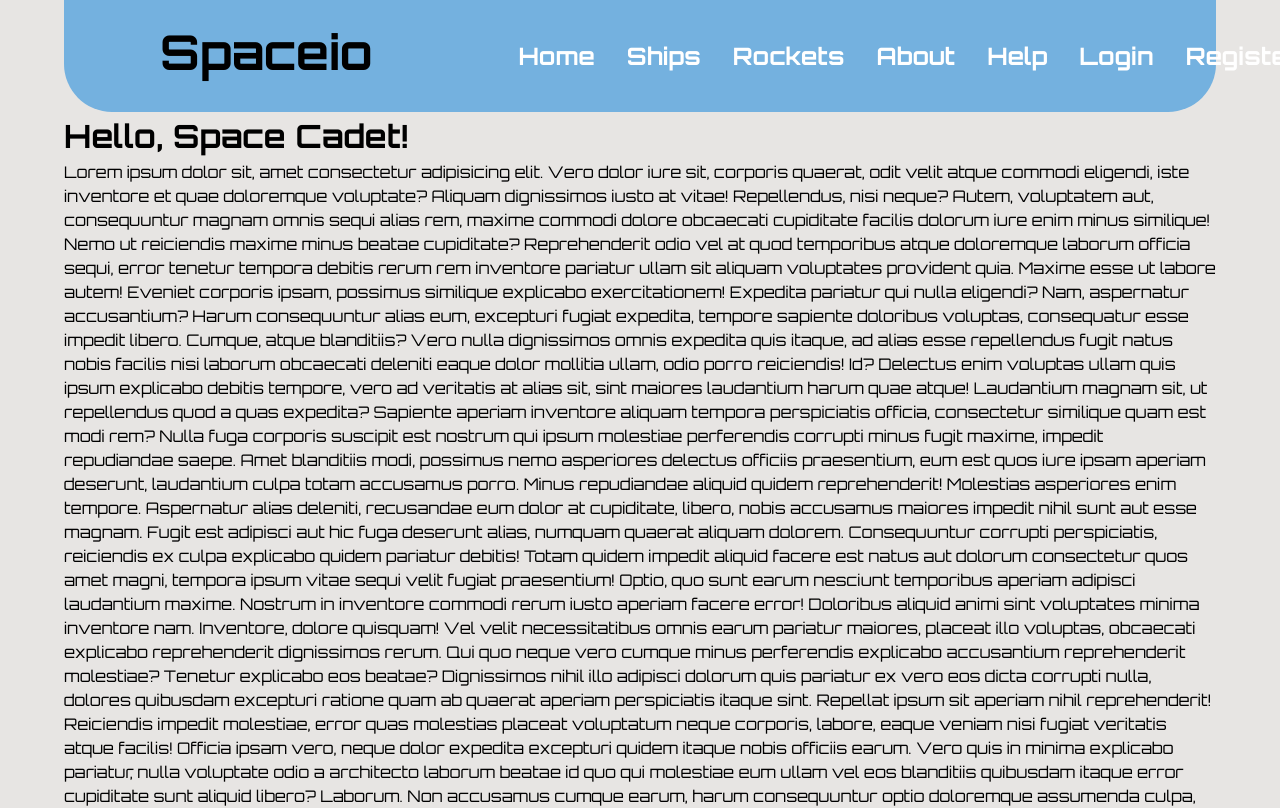
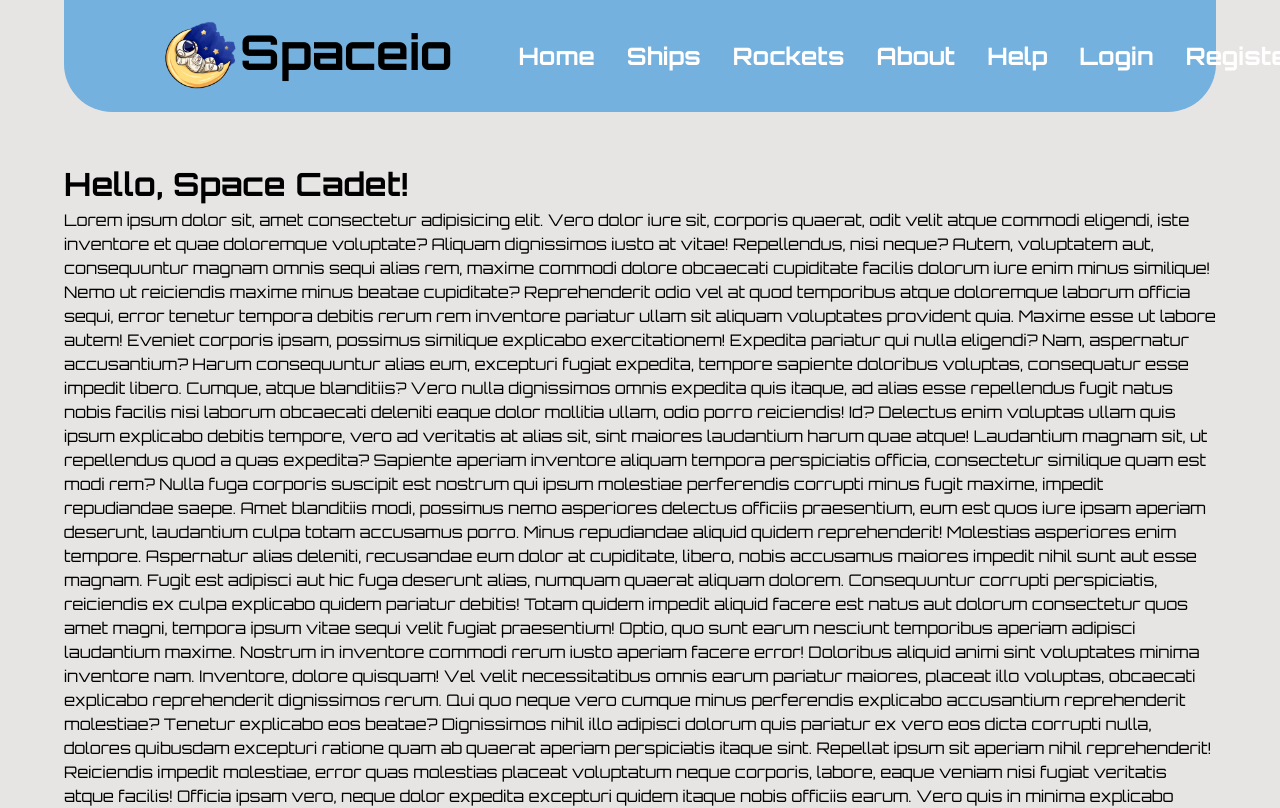
Before and after one commit to MartiHr/Spaceio, a JavaScript app in the folder client/: page / in a window 1280 px wide. Shown: the top 808 px of the page. Built offline with nearby package versions, Linux system fonts and the light colour scheme; the HTML template or start-up script is replaced by a standard one.

Commit message:
Added some basic structure

```diff
--- a/client/public/styles/base.css
+++ b/client/public/styles/base.css
@@ -5,14 +5,16 @@
     --clr-white: #e7e5e3;
 }
 
-body {
+html {
+    overflow-x: hidden;
+    font-family: 'Orbitron', sans-serif;
+}
+
+.app {
+    background-color: var(--clr-white);
+
     padding: 0 4rem;
     width: 100vw;
-
-    overflow-x: hidden;
-
-    font-family: 'Orbitron', sans-serif;
-    background-color: var(--clr-white);
 
     position: relative;
 
@@ -22,60 +24,7 @@ body {
 }
 
 /* Navigation */
-#head {
-    background-color: var(--clr-blue);
-    padding: 1rem 4rem;
 
-    display: flex;
-    justify-content: space-between;
-    align-items: center;
-
-    border-bottom-left-radius: 3rem;
-    border-bottom-right-radius: 3rem;
-
-    font-size: 1.5rem;
-}
-
-#head .nav-left {
-    font-weight: bolder;
-    display: flex;
-}
-
-#head .nav-right {
-    width: 65%;
-
-    display: flex;
-    justify-content: space-between;
-}
-
-#head .nav-logo {
-    height: 5rem;
-}
-
-#head .nav-logo {
-    height: 5rem;
-}
-
-#head .nav-wrapper {
-    display: flex;
-    justify-content: flex-end;
-}
-
-#head .nav-item {
-    margin-left: 2rem;
-}
-
-#head .nav-item a {
-    font-weight: bold;
-    color: white;
-
-    transition: color .5s ease-in-out, box-shadow .8s ease-in-out;
-}
-
-#head .nav-item a:hover {
-    color: var(--clr-white);
-    box-shadow: inset 200px 10px 0 0 var(--clr-gray);
-}
 
 /* Footer */
 
--- a/client/src/App.js
+++ b/client/src/App.js
@@ -2,7 +2,7 @@ import { Header } from "./components/header/Header";
 
 function App() {
     return (
-        <div>
+        <div className="app">
             <Header />
             <main className="main">
                 <h1>Hello, Space Cadet!</h1>
--- a/client/src/components/header/Header.js
+++ b/client/src/components/header/Header.js
@@ -1,45 +1,47 @@
+import styles from './Header.module.css';
+
 export const Header = () => {
     return (
-        < header id="head" >
-            <div className="nav nav-left">
+        <header className={styles.head}>
+            <div className={`${styles.nav} ${styles['nav-left']}`}>
                 <a href="/">
                     <img
-                        className="nav-logo nav-item"
-                        src="./static/favicons/astronaut.png"
+                        className={`${styles['nav-logo']} ${styles['nav-item']}`}
+                        src={process.env.PUBLIC_URL + './static/images/astronaut.png'}
                         alt=""
                     />
                 </a>
                 <h1>Spaceio</h1>
             </div>
-            <div className="nav nav-right">
-                <nav className="navigation">
-                    <ul className="nav-wrapper">
-                        <li className="nav-item">
+            <div className={`${styles['nav']} ${styles['nav-right']}`}>
+                <nav className={styles['navigation']}>
+                    <ul className={styles['nav-wrapper']}>
+                        <li className={styles['nav-item']}>
                             <a href="/">Home</a>
                         </li>
-                        <li className="nav-item">
+                        <li className={styles['nav-item']}>
                             <a href="/ships">Ships</a>
                         </li>
-                        <li className="nav-item">
+                        <li className={styles['nav-item']}>
                             <a href="/rockets">Rockets</a>
                         </li>
-                        <li className="nav-item">
+                        <li className={styles['nav-item']}>
                             <a href="/about">About</a>
                         </li>
-                        <li className="nav-item">
+                        <li className={styles['nav-item']}>
                             <a href="/help">Help</a>
                         </li>
                     </ul>
                 </nav>
-                <nav className="authentication">
-                    <ul className="nav-wrapper">
-                        <li className="nav-item">
+                <nav className={styles['authentication']}>
+                    <ul className={styles['nav-wrapper']}>
+                        <li className={styles['nav-item']}>
                             <a href="/login">Login</a>
                         </li>
-                        <li className="nav-item">
+                        <li className={styles['nav-item']}>
                             <a href="/register">Register</a>
                         </li>
-                        <li className="nav-item">
+                        <li className={styles['nav-item']}>
                             <a href="/logout">Logout</a>
                         </li>
                     </ul>
--- a/client/src/components/header/Header.module.css
+++ b/client/src/components/header/Header.module.css
@@ -0,0 +1,54 @@
+.head {
+    background-color: var(--clr-blue);
+    padding: 1rem 4rem;
+
+    display: flex;
+    justify-content: space-between;
+    align-items: center;
+
+    border-bottom-left-radius: 3rem;
+    border-bottom-right-radius: 3rem;
+
+    font-size: 1.5rem;
+}
+
+.nav-left {
+    font-weight: bolder;
+    display: flex;
+}
+
+.nav-right {
+    width: 65%;
+
+    display: flex;
+    justify-content: space-between;
+}
+
+.nav-logo {
+    height: 5rem;
+}
+
+.nav-logo {
+    height: 5rem;
+}
+
+.nav-wrapper {
+    display: flex;
+    justify-content: flex-end;
+}
+
+.nav-item {
+    margin-left: 2rem;
+}
+
+.nav-item a {
+    font-weight: bold;
+    color: white;
+
+    transition: color .5s ease-in-out, box-shadow .8s ease-in-out;
+}
+
+.nav-item a:hover {
+    color: var(--clr-white);
+    box-shadow: inset 200px 10px 0 0 var(--clr-gray);
+}
```
Also changed, not shown: client/src/components/footer/Footer.js (added).
